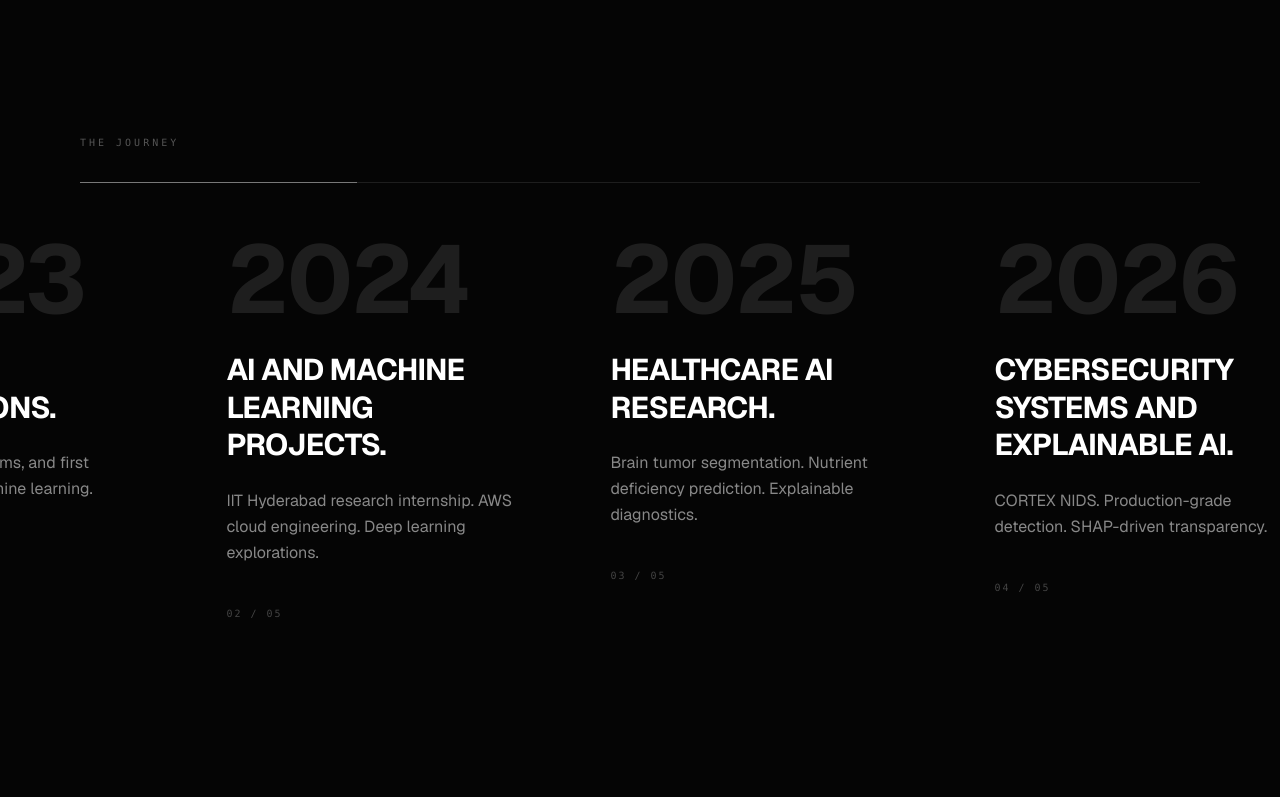
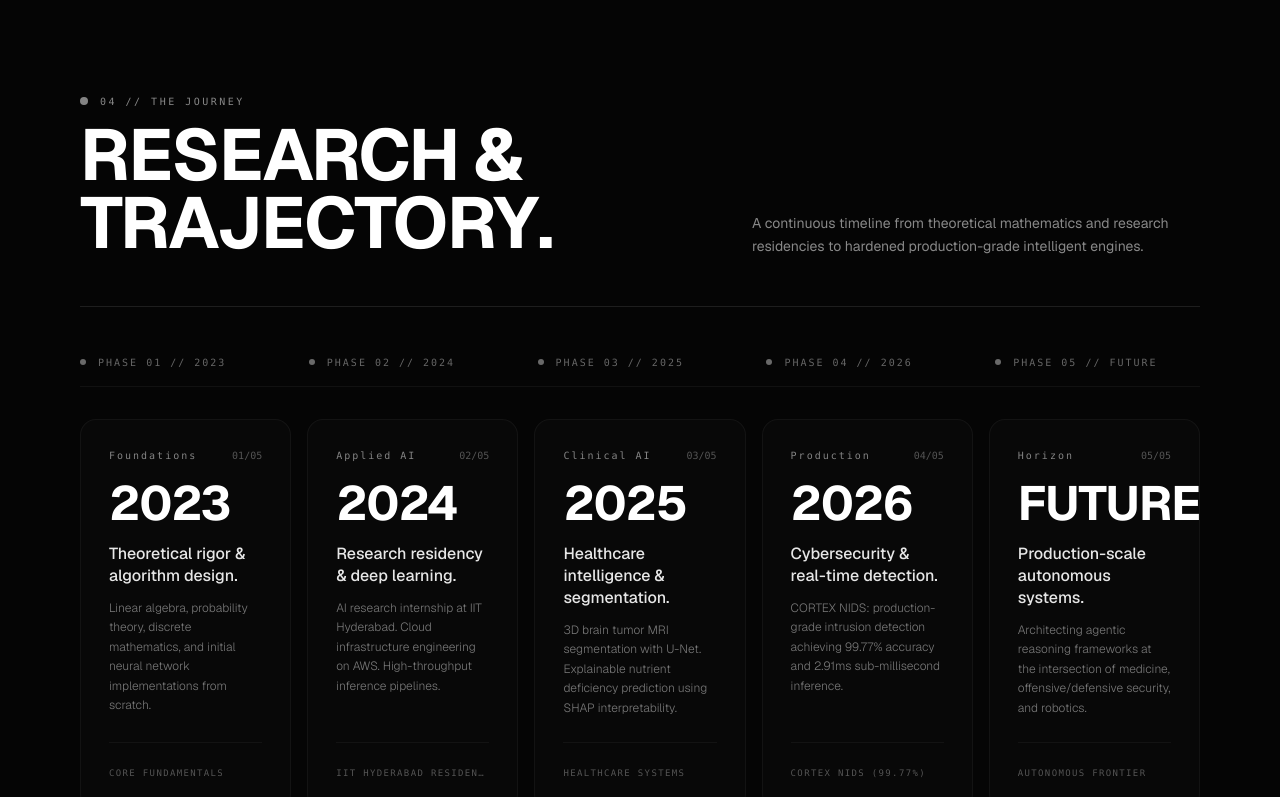
Before and after one commit to saifvector/Portfolio, a Next.js app: page / in a window 1280 px wide. Shown: the part 2700-3497 px from the top of the page. Built offline with nearby package versions, Linux system fonts and the light colour scheme.

Commit message:
Eliminate sticky scroll traps and empty black space voids in TimelineJourney and TechStack

```diff
--- a/src/components/sections/TechStackSection.tsx
+++ b/src/components/sections/TechStackSection.tsx
@@ -56,7 +56,7 @@ export default function TechStackSection() {
               <motion.span
                 key={t.name}
                 style={{ y: yOffset }}
-                className={`${t.size} ${t.weight} uppercase tracking-tight text-[#333] hover:text-white transition-colors duration-500 cursor-default inline-block`}
+                className={`${t.size} ${t.weight} uppercase tracking-tight text-white/30 hover:text-white transition-colors duration-300 cursor-default inline-block`}
               >
                 {t.name}
               </motion.span>
--- a/src/components/sections/TimelineJourneySection.tsx
+++ b/src/components/sections/TimelineJourneySection.tsx
@@ -1,89 +1,147 @@
 'use client';
 
 import React, { useRef } from 'react';
-import { motion, useScroll, useTransform } from 'framer-motion';
+import { motion, useInView } from 'framer-motion';
 
 const MILESTONES = [
-  { year: "2023", text: "Learning foundations.", detail: "Mathematics, algorithms, and first encounters with machine learning." },
-  { year: "2024", text: "AI and machine learning projects.", detail: "IIT Hyderabad research internship. AWS cloud engineering. Deep learning explorations." },
-  { year: "2025", text: "Healthcare AI research.", detail: "Brain tumor segmentation. Nutrient deficiency prediction. Explainable diagnostics." },
-  { year: "2026", text: "Cybersecurity systems and explainable AI.", detail: "CORTEX NIDS. Production-grade detection. SHAP-driven transparency." },
-  { year: "FUTURE", text: "Building production-scale intelligent systems.", detail: "Research-driven engineering at the intersection of healthcare, security, and automation." },
+  {
+    year: "2023",
+    status: "Foundations",
+    text: "Theoretical rigor & algorithm design.",
+    detail: "Linear algebra, probability theory, discrete mathematics, and initial neural network implementations from scratch.",
+    highlight: "Core Fundamentals",
+  },
+  {
+    year: "2024",
+    status: "Applied AI",
+    text: "Research residency & deep learning.",
+    detail: "AI research internship at IIT Hyderabad. Cloud infrastructure engineering on AWS. High-throughput inference pipelines.",
+    highlight: "IIT Hyderabad Residency",
+  },
+  {
+    year: "2025",
+    status: "Clinical AI",
+    text: "Healthcare intelligence & segmentation.",
+    detail: "3D brain tumor MRI segmentation with U-Net. Explainable nutrient deficiency prediction using SHAP interpretability.",
+    highlight: "Healthcare Systems",
+  },
+  {
+    year: "2026",
+    status: "Production",
+    text: "Cybersecurity & real-time detection.",
+    detail: "CORTEX NIDS: production-grade intrusion detection achieving 99.77% accuracy and 2.91ms sub-millisecond inference.",
+    highlight: "CORTEX NIDS (99.77%)",
+  },
+  {
+    year: "FUTURE",
+    status: "Horizon",
+    text: "Production-scale autonomous systems.",
+    detail: "Architecting agentic reasoning frameworks at the intersection of medicine, offensive/defensive security, and robotics.",
+    highlight: "Autonomous Frontier",
+  },
 ];
 
 export default function TimelineJourneySection() {
   const containerRef = useRef<HTMLDivElement>(null);
-
-  const { scrollYProgress } = useScroll({
-    target: containerRef,
-    offset: ["start start", "end end"]
-  });
-
-  // Map vertical scroll to horizontal translation
-  const x = useTransform(scrollYProgress, [0, 1], ['0%', '-75%']);
-
-  // Progress line
-  const lineWidth = useTransform(scrollYProgress, [0, 1], ['0%', '100%']);
+  const isInView = useInView(containerRef, { once: true, amount: 0.1 });
+  const ease = [0.16, 1, 0.3, 1] as const;
 
   return (
     <section
       id="journey"
       ref={containerRef}
-      className="relative"
-      style={{ height: `${MILESTONES.length * 45}vh` }}
+      className="relative px-6 sm:px-12 md:px-20 py-16 sm:py-24 max-w-7xl mx-auto border-t border-white/5 scroll-mt-20"
     >
-      <div className="sticky top-0 h-screen overflow-hidden flex flex-col justify-center">
-        {/* Section label */}
-        <div className="px-6 sm:px-12 md:px-20 mb-8">
-          <div className="text-[10px] uppercase tracking-[0.3em] text-[#555] font-mono">
-            THE JOURNEY
+      {/* Header */}
+      <div className="flex flex-col md:flex-row md:items-end justify-between gap-6 pb-12 border-b border-white/10 mb-12">
+        <div>
+          <motion.div
+            initial={{ opacity: 0, y: 15 }}
+            animate={isInView ? { opacity: 1, y: 0 } : { opacity: 0, y: 15 }}
+            transition={{ duration: 0.7, ease }}
+            className="flex items-center gap-3 mb-3"
+          >
+            <span className="w-2 h-2 rounded-full bg-white animate-pulse" />
+            <span className="text-[10px] font-mono tracking-[0.25em] text-[#888] uppercase">
+              04 // The Journey
+            </span>
+          </motion.div>
+          <motion.h2
+            initial={{ opacity: 0, y: 20 }}
+            animate={isInView ? { opacity: 1, y: 0 } : { opacity: 0, y: 20 }}
+            transition={{ duration: 0.9, delay: 0.1, ease }}
+            className="text-4xl sm:text-6xl md:text-7xl font-bold tracking-tight text-white uppercase leading-[0.95]"
+          >
+            RESEARCH &<br />TRAJECTORY.
+          </motion.h2>
         </div>
+        <motion.p
+          initial={{ opacity: 0, y: 15 }}
+          animate={isInView ? { opacity: 1, y: 0 } : { opacity: 0, y: 15 }}
+          transition={{ duration: 0.8, delay: 0.2, ease }}
+          className="text-sm text-[#888] leading-relaxed max-w-md"
+        >
+          A continuous timeline from theoretical mathematics and research residencies to hardened production-grade intelligent engines.
+        </motion.p>
       </div>
 
-        {/* Progress line */}
-        <div className="px-6 sm:px-12 md:px-20 mb-12">
-          <div className="h-px bg-white/10 relative">
-            <motion.div
-              style={{ width: lineWidth }}
-              className="absolute inset-y-0 left-0 bg-white/40"
-            />
+      {/* Progress Rail Header */}
+      <div className="hidden lg:grid grid-cols-5 gap-6 mb-8 pb-4 border-b border-white/5">
+        {MILESTONES.map((m, idx) => (
+          <div key={m.year} className="flex items-center gap-3">
+            <span className="w-1.5 h-1.5 rounded-full bg-white/40" />
+            <span className="text-[10px] font-mono tracking-[0.2em] text-[#666] uppercase">
+              PHASE {String(idx + 1).padStart(2, '0')} // {m.year}
+            </span>
           </div>
+        ))}
       </div>
 
-        {/* Horizontal scroll cards */}
+      {/* Responsive Milestone Cards Grid */}
+      <div className="grid grid-cols-1 md:grid-cols-2 lg:grid-cols-5 gap-6 lg:gap-4">
+        {MILESTONES.map((m, idx) => (
           <motion.div
-          style={{ x }}
-          className="flex gap-0 pl-6 sm:pl-12 md:pl-20"
+            key={m.year}
+            initial={{ opacity: 0, y: 25 }}
+            animate={isInView ? { opacity: 1, y: 0 } : { opacity: 0, y: 25 }}
+            transition={{ duration: 0.8, delay: idx * 0.1, ease }}
+            className="group relative p-6 sm:p-7 rounded-2xl border border-white/5 bg-[#0a0a0a]/60 hover:border-white/20 hover:bg-[#0d0d0d] transition-all duration-300 flex flex-col justify-between"
           >
-          {MILESTONES.map((m, idx) => (
-            <div
-              key={m.year}
-              className="flex-shrink-0 w-[80vw] sm:w-[50vw] md:w-[40vw] lg:w-[30vw] pr-12 sm:pr-16 md:pr-20"
-            >
-              <div className="space-y-6">
+            {/* Top Indicator */}
+            <div>
+              <div className="flex items-center justify-between gap-2 mb-4">
+                <span className="text-[10px] font-mono tracking-[0.2em] text-white/50 group-hover:text-white transition-colors">
+                  {m.status}
+                </span>
+                <span className="text-[10px] font-mono text-[#555]">
+                  {String(idx + 1).padStart(2, '0')}/05
+                </span>
+              </div>
+
               {/* Year */}
-                <div className="text-6xl sm:text-7xl md:text-8xl font-bold tracking-tight text-white/10 leading-none">
+              <div className="text-4xl sm:text-5xl font-bold tracking-tight text-white mb-4 group-hover:translate-x-1 transition-transform">
                 {m.year}
               </div>
 
               {/* Title */}
-                <h3 className="text-xl sm:text-2xl md:text-3xl font-bold tracking-tight text-white leading-tight uppercase">
+              <h3 className="text-sm sm:text-base font-medium text-white/90 leading-snug mb-3">
                 {m.text}
               </h3>
 
               {/* Detail */}
-                <p className="text-sm sm:text-base text-[#888] leading-relaxed max-w-sm">
+              <p className="text-xs text-[#777] leading-relaxed font-light">
                 {m.detail}
               </p>
+            </div>
 
-                {/* Index */}
-                <div className="text-[10px] uppercase tracking-[0.2em] text-[#444] font-mono pt-4">
-                  {String(idx + 1).padStart(2, '0')} / {String(MILESTONES.length).padStart(2, '0')}
+            {/* Bottom Tag */}
+            <div className="pt-6 mt-6 border-t border-white/5">
+              <span className="text-[9px] font-mono tracking-[0.15em] text-[#555] uppercase block truncate group-hover:text-[#999] transition-colors">
+                {m.highlight}
+              </span>
             </div>
-              </div>
-            </div>
+          </motion.div>
         ))}
-        </motion.div>
       </div>
     </section>
   );
```
Lines whose indentation alone changed are shown as unchanged.
